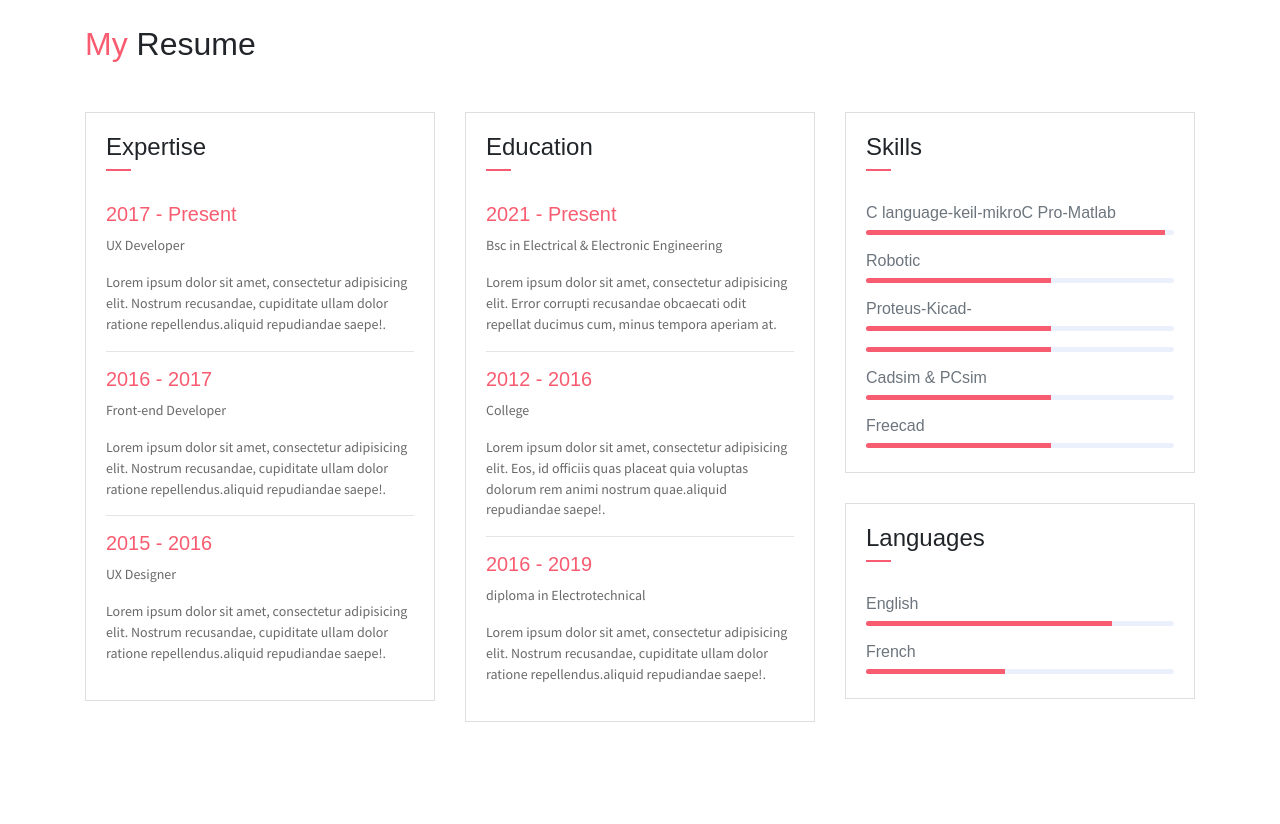
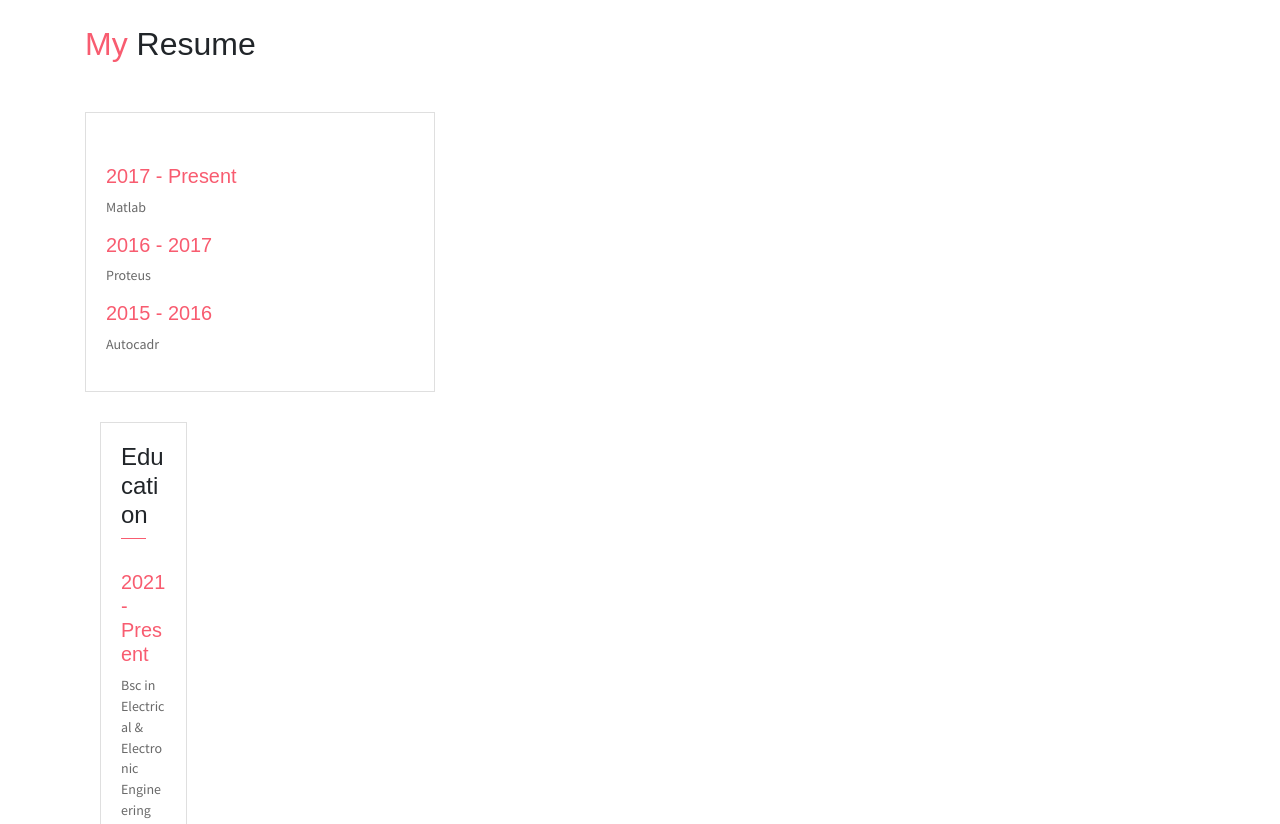
Before and after one commit to Muhsine562/muhsine562.github.io, a plain HTML site: page index.html in a window 1280 px wide. Shown: the part 1280-2104 px from the top of the page. Drawn offline with Linux system fonts and the light colour scheme; some packages are replaced by stand-ins of ours.

Commit message:
Update index.html
Signed-off-by: Muhsine <105424030+Muhsine562@users.noreply.github.com>

```diff
--- a/index.html
+++ b/index.html
@@ -195,23 +195,19 @@
 						<div class="card">
 							<div class="card-header">
 								<div class="mt-2">
-									<h4>Expertise</h4>
-									<span class="line"></span>
+
 								</div>
 							</div>
 							<div class="card-body">
 								<h6 class="title text-danger">2017 - Present</h6>
-								<P>UX Developer</P>
-								<P class="subtitle">Lorem ipsum dolor sit amet, consectetur adipisicing elit. Nostrum recusandae, cupiditate ullam dolor ratione repellendus.aliquid repudiandae saepe!.</P>
-								<hr>
+								<P>Matlab</P>
+
 								<h6 class="title text-danger">2016 - 2017</h6>
-								<P>Front-end Developer</P>
-								<P class="subtitle">Lorem ipsum dolor sit amet, consectetur adipisicing elit. Nostrum recusandae, cupiditate ullam dolor ratione repellendus.aliquid repudiandae saepe!.</P>
-								<hr>
+								<P>Proteus</P>
+
 								<h6 class="title text-danger">2015 - 2016</h6>
-								<P>UX Designer</P>
-								<P class="subtitle">Lorem ipsum dolor sit amet, consectetur adipisicing elit. Nostrum recusandae, cupiditate ullam dolor ratione repellendus.aliquid repudiandae saepe!.</P>
-							</div>
+								<P>Autocadr</P>
+
 						</div>
 					</div>
 					<div class="col-md-6 col-lg-4">
@@ -225,15 +221,13 @@
 							<div class="card-body">
 								<h6 class="title text-danger">2021 - Present</h6>
 								<P>Bsc in Electrical & Electronic Engineering</P>
-								<P class="subtitle">Lorem ipsum dolor sit amet, consectetur adipisicing elit. Error corrupti recusandae obcaecati odit repellat ducimus cum, minus tempora aperiam at.</P>
-								<hr>
+
 								<h6 class="title text-danger">2012 - 2016</h6>
 								<P>College</P>
-								<P class="subtitle">Lorem ipsum dolor sit amet, consectetur adipisicing elit. Eos, id officiis quas placeat quia voluptas dolorum rem animi nostrum quae.aliquid repudiandae saepe!.</P>
-								<hr>
+
 								<h6 class="title text-danger">2016 - 2019</h6>
 								<P>diploma in Electrotechnical</P>
-								<P class="subtitle">Lorem ipsum dolor sit amet, consectetur adipisicing elit. Nostrum recusandae, cupiditate ullam dolor ratione repellendus.aliquid repudiandae saepe!.</P>
+
 							</div>
 						</div>
 					</div>
@@ -389,7 +383,7 @@
 							</div>
 							<div class="card-body px-4 py-3">
 								<h5 class="mb-3 card-title text-dark">Tempora</h5>
-								<P class="subtitle">Lorem ipsum dolor sit amet, consectetur adipisicing elit. Ullam commodi provident, dolores reiciendis enim pariatur error optio, tempora ex, nihil nesciunt! In praesentium sunt commodi, unde ipsam ex veritatis laboriosam dolor asperiores suscipit blanditiis, dignissimos quos nesciunt nulla aperiam officia.</P>
+
 							</div>
 						</div>
 					</div>
@@ -400,8 +394,7 @@
 							</div>
 							<div class="card-body px-4 py-3">
 								<h5 class="mb-3 card-title text-dark">Provident</h5>
-								<P class="subtitle">Lorem ipsum dolor sit amet, consectetur adipisicing elit. Ullam commodi provident, dolores reiciendis enim pariatur error optio, tempora ex, nihil nesciunt! In praesentium sunt commodi, unde ipsam ex veritatis laboriosam dolor asperiores suscipit blanditiis, dignissimos quos nesciunt nulla aperiam officia.</P>
-							</div>
+
 						</div>
 					</div>
 					<div class="col-md-4 col-sm-6">
@@ -411,8 +404,7 @@
 							</div>
 							<div class="card-body px-4 py-3">
 								<h5 class="mb-3 card-title text-dark">Consectetur</h5>
-								<P class="subtitle">Lorem ipsum dolor sit amet, consectetur adipisicing elit. Ullam commodi provident, dolores reiciendis enim pariatur error optio, tempora ex, nihil nesciunt! In praesentium sunt commodi, unde ipsam ex veritatis laboriosam dolor asperiores suscipit blanditiis, dignissimos quos nesciunt nulla aperiam officia.</P>
-							</div>
+
 						</div>
 					</div>
 					<div class="col-md-4 col-sm-6">
@@ -422,9 +414,7 @@
 							</div>
 							<div class="card-body px-4 py-3">
 								<h5 class="mb-3 card-title text-dark">Veritatis</h5>
-								<P class="subtitle">Lorem ipsum dolor sit amet, consectetur adipisicing elit. Ullam commodi provident, dolores reiciendis enim pariatur error optio, tempora ex, nihil nesciunt! In praesentium sunt commodi, unde ipsam ex veritatis laboriosam dolor asperiores suscipit blanditiis, dignissimos quos nesciunt nulla aperiam officia.</P>
-							</div>
-						</div>
+
 					</div>
 				</div>
 			</div>
```
